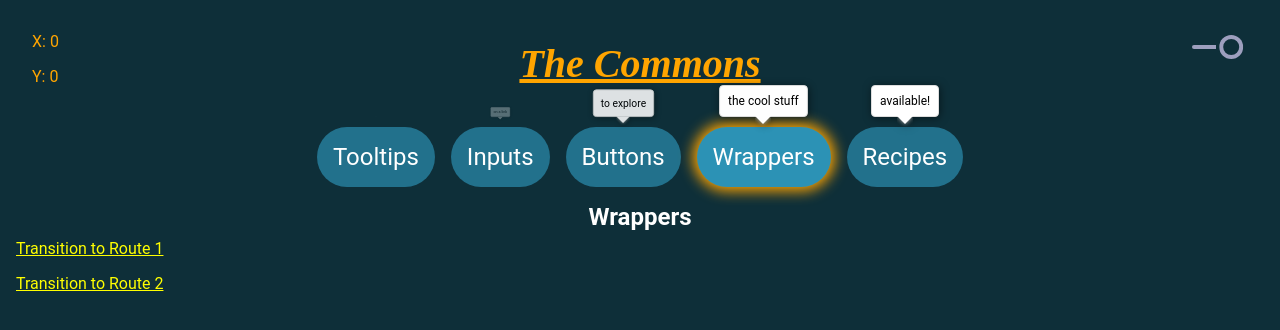
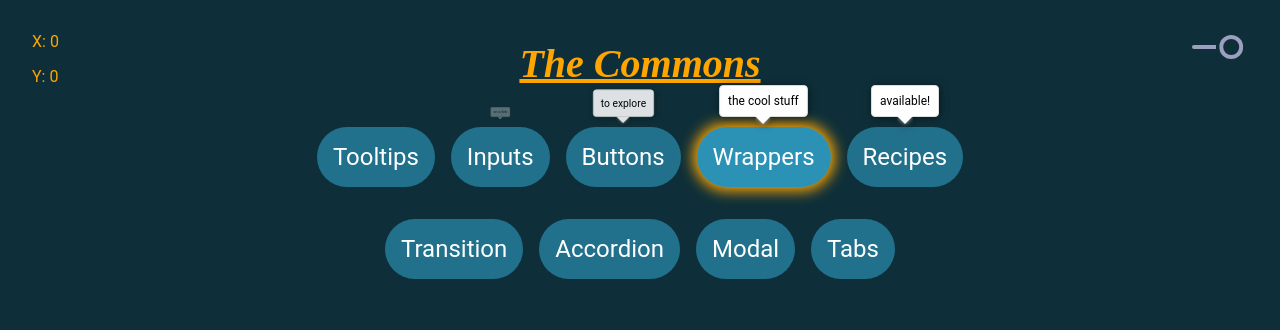
Before and after one commit to jrmoynihan/common, a SvelteKit app: page /wrappers in a window 1280 px wide. Shown: the top 330 px of the page. Built offline with nearby package versions, Linux system fonts and the light colour scheme.

Commit message:
use Nav, Transitions, beforeNav() path splitting

```diff
--- a/src/routes/wrappers/+layout.svelte
+++ b/src/routes/wrappers/+layout.svelte
@@ -1,48 +1,52 @@
 <script lang="ts">
 	import Transition from '$lib/wrappers/Transition.svelte';
-	import type { LayoutServerData } from './$types';
+	import { fly } from 'svelte/transition';
+	import Navigation from '$lib/navigation/Navigation.svelte';
+	import { beforeNavigate } from '$app/navigation';
 
-	export let data: LayoutServerData;
-	let links = [
-		{ path: 'route-1', text: 'Transition to Route 1' },
-		{ path: 'route-2', text: 'Transition to Route 2' }
-	];
-	console.log('data', data);
+	let refresh: boolean = false;
+	const links: string[] = ['transition', 'accordion', 'modal', 'tabs'];
+	const parent_path = '/wrappers';
+
+	beforeNavigate(async (nav) => {
+		const { from, to } = nav;
+		if (from?.pathname === to?.pathname) return;
+		if (from?.pathname && to?.pathname) {
+			const from_path_segments = from.pathname.split('/');
+			const to_path_segments = to.pathname.split('/');
+			const last_from_segment = from_path_segments.length - 1;
+			const last_to_segment = to_path_segments.length - 1;
+			console.log(
+				'from:',
+				from_path_segments[last_from_segment],
+				'to:',
+				to_path_segments[last_to_segment]
+			);
+			if (from_path_segments[2] !== to_path_segments[2]) {
+				refresh = !refresh;
+			}
+		}
+	});
 </script>
 
 <section>
-	<h2>Wrappers</h2>
-	<div class="wrapper-links">
-		{#each links as { path, text }}
-			<a sveltekit:prefetch href={`/wrappers/${path}`}>{text}</a>
-		{/each}
-	</div>
-	<Transition bind:refresh={data}>
+	<Navigation {links} {parent_path} />
+
+	<Transition
+		bind:refresh
+		in_transition={fly}
+		out_transition={fly}
+		in_transition_parameters={{ duration: 350, delay: 400, x: -100 }}
+		out_transition_parameters={{ duration: 400, x: 100 }}
+	>
 		<slot />
 	</Transition>
 </section>
 
 <style lang="scss">
-	h2 {
-		margin: auto;
-	}
-	.wrapper-links {
-		display: flex;
-		flex-direction: column;
-		align-items: start;
-		justify-items: center;
-	}
 	section {
 		display: grid;
 		grid-auto-rows: max-content;
 		grid-template-columns: 1fr;
 	}
-	a {
-		font-style: bold;
-		color: yellow;
-		padding: 0.5rem;
-		&:visited {
-			color: orange;
-		}
-	}
 </style>
```
